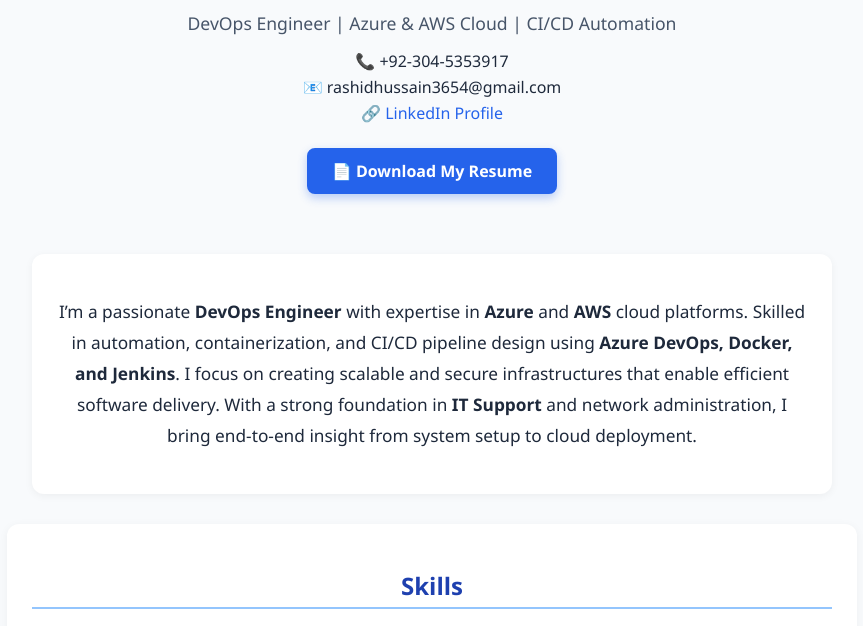
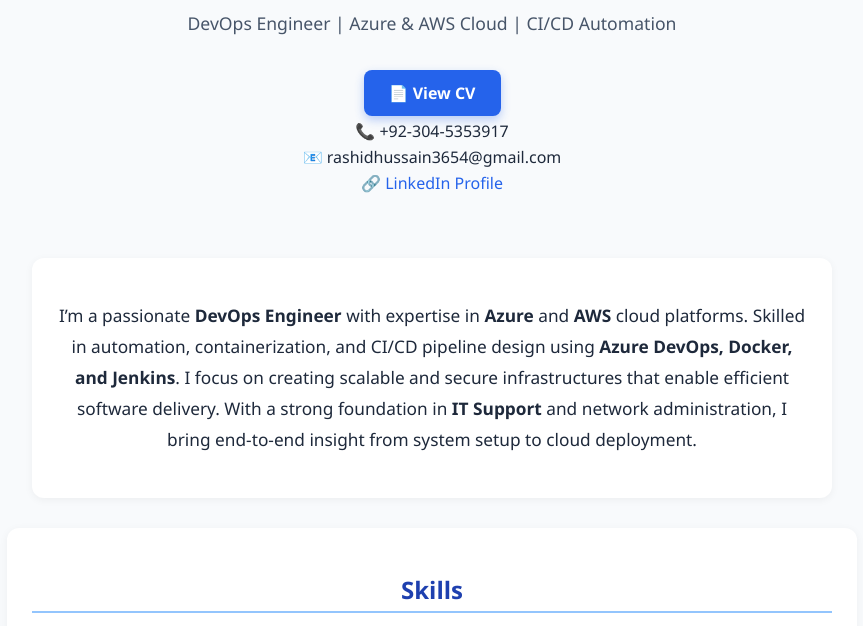
Before and after one commit to rashid3654/rashid3654.github.io, a plain HTML site: page index.html in a window 1280 px wide. Shown: the part 168-794 px from the top of the page, without its empty margins (208-1071 px from the left). Drawn offline with Linux system fonts and the light colour scheme.

Commit message:
Update index.html

```diff
--- a/index.html
+++ b/index.html
@@ -9,8 +9,17 @@
 <body>
   <div class="container">
     <header>
-      <h1>Rashid Hussain</h1>
+      <h1 class="name">Rashid Hussain</h1>
       <p class="role">DevOps Engineer | Azure & AWS Cloud | CI/CD Automation</p>
+
+      <a
+        href="Rashid_DevOps_Resume.pdf"
+        target="_blank"
+        class="resume-btn"
+      >
+        📄 View CV
+      </a>
+
       <div class="contact">
         <p>📞 +92-304-5353917</p>
         <p>📧 rashidhussain3654@gmail.com</p>
@@ -19,16 +28,9 @@
           <a
             href="https://www.linkedin.com/in/rashid-hussain-5180202b5/"
             target="_blank"
-            >LinkedIn Profile</a
-          >
+          >LinkedIn Profile</a>
         </p>
       </div>
-      <a
-        href="Rashid_DevOps_Resume.pdf"
-        target="_blank"
-        class="resume-btn"
-        >📄 Download My Resume</a
-      >
     </header>
 
     <section class="intro">
```
